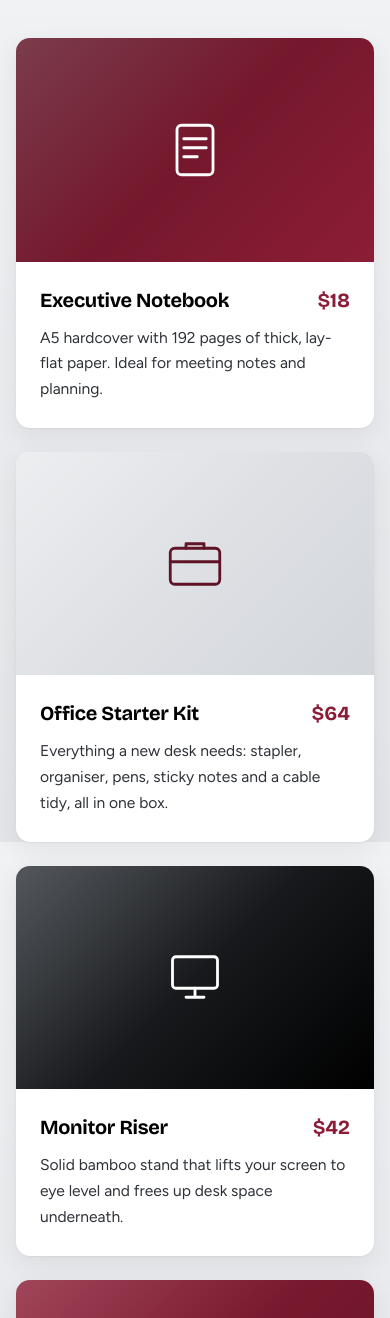
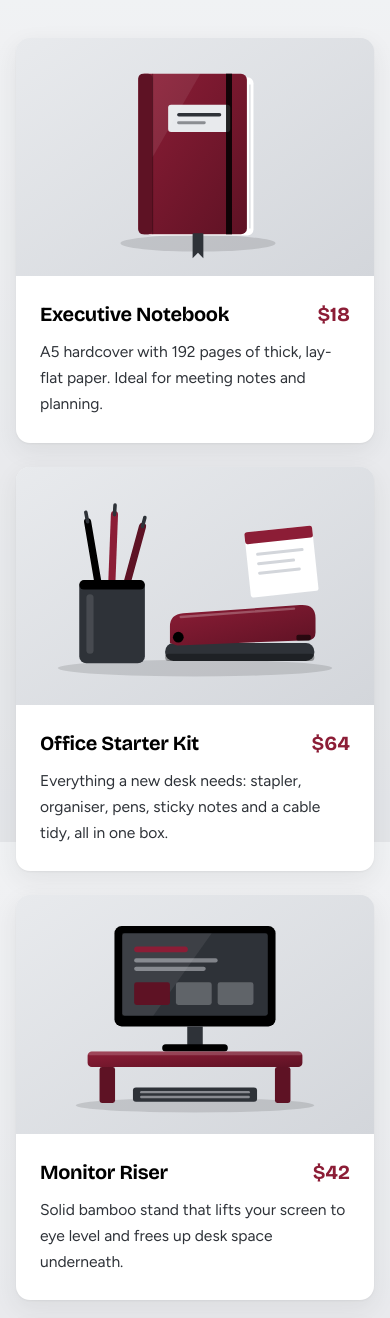
Before and after one commit to noumanmughal-hue/BizAgent, a plain HTML site: page public/index.html in a window 390 px wide. Shown: the part 1690-3008 px from the top of the page. Drawn offline with nearby package versions, Linux system fonts and the light colour scheme.

Commit message:
Add product illustrations and fix mobile hours layout
- Replace catalog image placeholders with local SVG illustrations in public/images/
- Keep day names on one line and let times wrap only at the dash on narrow screens

Co-Authored-By: Claude Opus 5.5 <noreply@anthropic.com>

```diff
--- a/public/index.html
+++ b/public/index.html
@@ -78,8 +78,8 @@
 
         <ul class="product-grid">
           <li class="product-card">
-            <div class="product-tile tile-maroon" aria-hidden="true">
-              <svg viewBox="0 0 64 64"><rect x="16" y="10" width="32" height="44" rx="4"/><path d="M22 22h20M22 30h20M22 38h12"/></svg>
+            <div class="product-media">
+              <img src="images/executive-notebook.svg" alt="Illustration of a maroon hardcover notebook with an elastic band and ribbon bookmark" width="600" height="400" loading="lazy">
             </div>
             <div class="product-body">
               <div class="product-top">
@@ -91,8 +91,8 @@
           </li>
 
           <li class="product-card">
-            <div class="product-tile tile-silver" aria-hidden="true">
-              <svg viewBox="0 0 64 64"><rect x="10" y="18" width="44" height="32" rx="4"/><path d="M24 18v-4h16v4M10 30h44"/></svg>
+            <div class="product-media">
+              <img src="images/office-starter-kit.svg" alt="Illustration of an office starter kit: a maroon stapler, a pen cup with pens and a sticky note pad" width="600" height="400" loading="lazy">
             </div>
             <div class="product-body">
               <div class="product-top">
@@ -104,8 +104,8 @@
           </li>
 
           <li class="product-card">
-            <div class="product-tile tile-charcoal" aria-hidden="true">
-              <svg viewBox="0 0 64 64"><rect x="12" y="14" width="40" height="28" rx="3"/><path d="M24 50h16M32 42v8"/></svg>
+            <div class="product-media">
+              <img src="images/monitor-riser.svg" alt="Illustration of a monitor raised on a maroon riser stand with a keyboard stored underneath" width="600" height="400" loading="lazy">
             </div>
             <div class="product-body">
               <div class="product-top">
@@ -117,8 +117,8 @@
           </li>
 
           <li class="product-card">
-            <div class="product-tile tile-maroon-soft" aria-hidden="true">
-              <svg viewBox="0 0 64 64"><path d="M14 20h36l-4 30H18z"/><path d="M24 20a8 8 0 0 1 16 0"/></svg>
+            <div class="product-media">
+              <img src="images/branded-tote-bag.svg" alt="Illustration of a white tote bag with maroon handles and a printed BizAgent logo" width="600" height="400" loading="lazy">
             </div>
             <div class="product-body">
               <div class="product-top">
@@ -130,8 +130,8 @@
           </li>
 
           <li class="product-card">
-            <div class="product-tile tile-silver" aria-hidden="true">
-              <svg viewBox="0 0 64 64"><rect x="12" y="12" width="40" height="40" rx="4"/><path d="M12 24h40M24 12v40"/></svg>
+            <div class="product-media">
+              <img src="images/storage-box-set.svg" alt="Illustration of three stacked storage boxes with lids, label windows and handle slots" width="600" height="400" loading="lazy">
             </div>
             <div class="product-body">
               <div class="product-top">
@@ -143,8 +143,8 @@
           </li>
 
           <li class="product-card">
-            <div class="product-tile tile-maroon" aria-hidden="true">
-              <svg viewBox="0 0 64 64"><circle cx="32" cy="32" r="20"/><path d="M32 20v12l8 6"/></svg>
+            <div class="product-media">
+              <img src="images/wall-clock.svg" alt="Illustration of a round black wall clock with a white face and a maroon second hand" width="600" height="400" loading="lazy">
             </div>
             <div class="product-body">
               <div class="product-top">
@@ -167,10 +167,10 @@
           <table class="hours">
             <caption class="visually-hidden">Weekly opening hours</caption>
             <tbody>
-              <tr><th scope="row">Monday – Friday</th><td>8:30 am – 6:00 pm</td></tr>
-              <tr><th scope="row">Saturday</th><td>9:00 am – 4:00 pm</td></tr>
+              <tr><th scope="row">Monday – Friday</th><td>8:30&nbsp;am – 6:00&nbsp;pm</td></tr>
+              <tr><th scope="row">Saturday</th><td>9:00&nbsp;am – 4:00&nbsp;pm</td></tr>
               <tr><th scope="row">Sunday</th><td>Closed</td></tr>
-              <tr><th scope="row">Public holidays</th><td>10:00 am – 2:00 pm</td></tr>
+              <tr><th scope="row">Public holidays</th><td>10:00&nbsp;am – 2:00&nbsp;pm</td></tr>
             </tbody>
           </table>
         </div>
--- a/public/styles.css
+++ b/public/styles.css
@@ -423,46 +423,29 @@ ul {
   box-shadow: var(--shadow-lift);
 }
 
-.product-tile {
+.product-media {
   position: relative;
-  display: grid;
-  place-items: center;
-  aspect-ratio: 16 / 10;
-  color: var(--text-on-maroon);
+  aspect-ratio: 3 / 2;
+  overflow: hidden;
+  /* soft grey fallback shown while the photo loads or if it fails */
+  background: linear-gradient(135deg, var(--bg-start), var(--bg-end));
 }
 
-.product-tile::after {
-  content: '';
+.product-media img {
+  position: relative;
+  display: block;
+  width: 100%;
+  height: 100%;
+  object-fit: cover;
+  color: transparent; /* hide alt text drawn over the fallback */
+}
+
+/* only renders when the image fails: covers the browser broken-image icon */
+.product-media img::after {
+  content: "";
   position: absolute;
   inset: 0;
-  background: linear-gradient(135deg, var(--shine), transparent 50%);
-}
-
-.product-tile svg {
-  width: 72px;
-  height: 72px;
-  fill: none;
-  stroke: currentColor;
-  stroke-width: 2.5;
-  stroke-linecap: round;
-  stroke-linejoin: round;
-}
-
-.tile-maroon {
-  background: linear-gradient(135deg, var(--maroon-start), var(--maroon-end));
-}
-
-.tile-maroon-soft {
-  background: linear-gradient(135deg, var(--maroon-end), var(--maroon-start) 120%);
-}
-
-.tile-silver {
   background: linear-gradient(135deg, var(--bg-start), var(--bg-end));
-  color: var(--maroon-start);
-}
-
-.tile-charcoal {
-  background: linear-gradient(135deg, var(--body), var(--heading));
 }
 
 .product-body {
@@ -548,11 +531,11 @@ ul {
   color: var(--heading);
   font-weight: 600;
   padding-right: 16px;
+  white-space: nowrap; /* keep "Monday – Friday" on one line */
 }
 
 .hours td {
-  text-align: right;
-  white-space: nowrap;
+  text-align: right; /* times may wrap at the dash on very narrow screens */
 }
 
 address {
```
Also changed, not shown: public/images/branded-tote-bag.svg (added), public/images/executive-notebook.svg (added), public/images/monitor-riser.svg (added), public/images/office-starter-kit.svg (added), public/images/storage-box-set.svg (added), public/images/wall-clock.svg (added).
